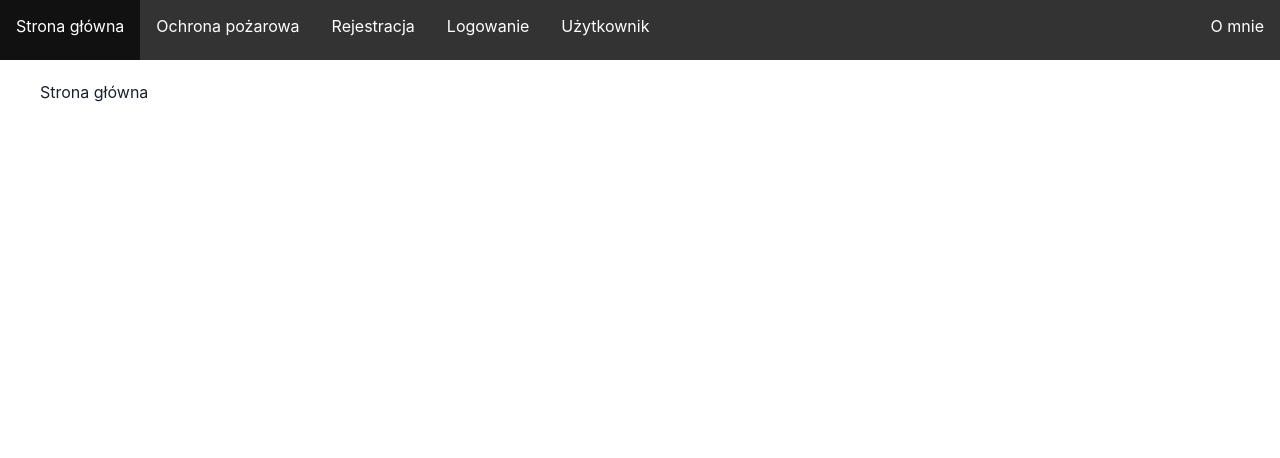
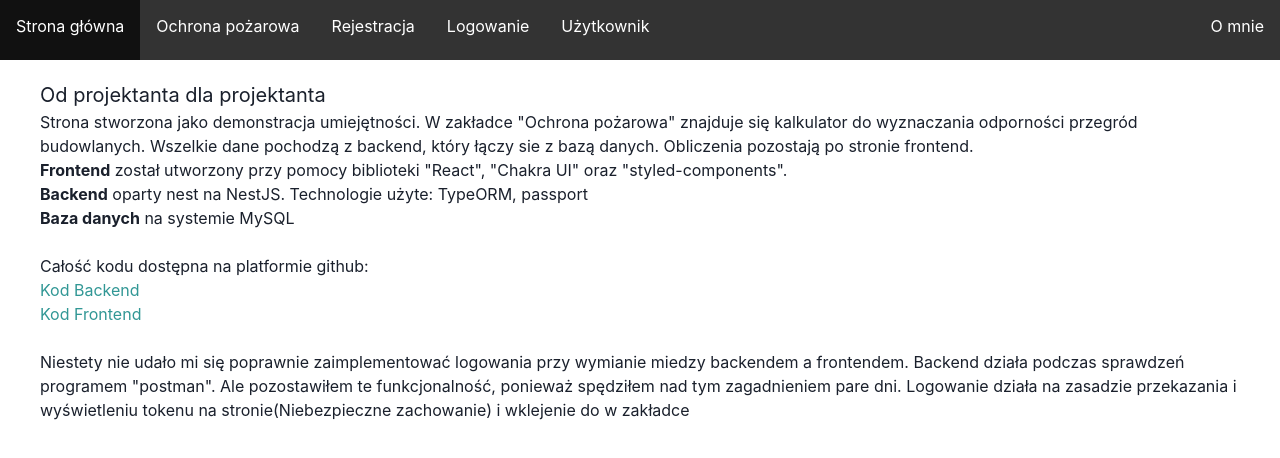
Before and after one commit to mogiel/civil_engineering_fe, a React (Create React App) app: page / in a window 1280 px wide. Shown: the top 458 px of the page. Built offline with nearby package versions, Linux system fonts and the light colour scheme.

Commit message:
0.2.1 Update for production

```diff
--- a/src/views/MainView.tsx
+++ b/src/views/MainView.tsx
@@ -1,10 +1,27 @@
 import React from "react";
+import {Link, Text} from "@chakra-ui/react";
 
 export const MainView = () => {
 
     return (
         <>
-            <h2>Strona główna</h2>
+            <Text fontSize={'xl'}>Od projektanta dla projektanta</Text>
+            <Text>Strona stworzona jako demonstracja umiejętności. W zakładce "Ochrona pożarowa" znajduje się kalkulator
+                do wyznaczania odporności przegród budowlanych. Wszelkie dane pochodzą z backend, który łączy sie z bazą
+                danych. Obliczenia pozostają po stronie frontend.
+            <br/>
+                <strong>Frontend</strong> został utworzony przy pomocy biblioteki "React", "Chakra UI" oraz "styled-components". <br/>
+                <strong>Backend</strong> oparty nest na NestJS. Technologie użyte: TypeORM, passport<br/>
+                <strong>Baza danych</strong> na systemie MySQL <br/>
+            </Text><br/>
+            <Text>Całość kodu dostępna na platformie github:</Text>
+            <Link color={"teal.500"} href={'https://github.com/mogiel/civil_engineering_be'}>Kod Backend</Link><br/>
+            <Link color={"teal.500"} href={'https://github.com/mogiel/civil_engineering_fe'}>Kod Frontend</Link>
+            <br/><br/>
+            Niestety nie udało mi się poprawnie zaimplementować logowania przy wymianie miedzy backendem a frontendem.
+            Backend działa podczas sprawdzeń programem "postman". Ale pozostawiłem te funkcjonalność, ponieważ spędziłem
+            nad tym zagadnieniem pare dni. Logowanie działa na zasadzie przekazania i wyświetleniu tokenu na
+            stronie(Niebezpieczne zachowanie) i wklejenie do w zakładce
         </>
     )
 }
--- a/src/views/UserView.tsx
+++ b/src/views/UserView.tsx
@@ -1,8 +1,9 @@
 import React, {useEffect, useState} from 'react';
 import { Input } from '@chakra-ui/react';
+import { UserReturn } from 'types';
 
 export const UserView = () => {
-    const [name, setName] = useState('');
+    const [content, setContent] = useState<UserReturn | null>(null);
 
     const [token, setToken] = useState('')
 
@@ -11,10 +12,6 @@ export const UserView = () => {
             async () => {
                 await fetch('http://localhost:3001/user/login', {
                     credentials: 'include',
-                    headers: {
-                        'Authorization': 'Bearer eyJhbGciOiJIUzI1NiIsInR5cCI6IkpXVCJ9.eyJpZCI6IjEzNTVlOTI2LWM5NzItNDNkMy05NDk4LWJkMDMyNjc0MTM4ZCIsImlhdCI6MTY1NzcwMjU2MiwiZXhwIjoxNjU3Nzg4OTYyfQ.9j0c4EeifxxBlAAch6ewRN7Em4f7OgD2DHWkYOxZL8E',
-                        'Content-Type': 'application/x-www-form-urlencoded'
-                    }
                 });
             }
         )();
@@ -31,17 +28,20 @@ export const UserView = () => {
         })
             .then((res) => res.json());
 
+        setContent(data)
+
+
         if (data) {
-            setName(data.username)
+            setContent(data)
         } else {
-            setToken('')
+            setContent(null)
         }
 
     }
 
 
     return (<>
-        {name ? <h1>zalogowany</h1> : <h1>nie zalogowany</h1>}
+        {content ? <h1>zalogowany {content.username} o id: {content.id}</h1> : <h1>nie zalogowany</h1>}
         <br/>
         <h1>Wklej token ze strony logowania</h1>
         <Input type={"text"} onChange={e => setToken(e.target.value)} value={token}/>
```
